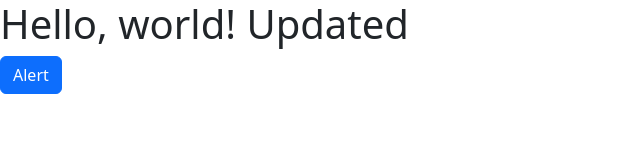
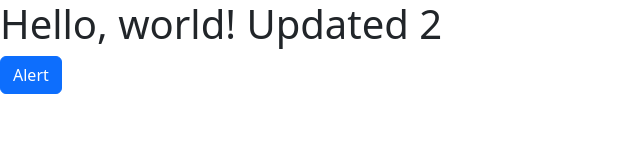
Before and after one commit to mdonald412/mattdonald.github.io, a plain HTML site: page index.html in a window 1280 px wide. Shown: the full height of the page, 0-640 px from the left. Drawn offline with nearby package versions, Linux system fonts and the light colour scheme.

Commit message:
Update index.html

```diff
--- a/index.html
+++ b/index.html
@@ -12,7 +12,10 @@
                 alert('Button was clicked!');
                                   }
     </script>
-    <h1>Hello, world! Updated</h1>
+    <div class="d-flex justify-content-between">
+    <h1>Hello, world! Updated 2</h1>
+     </div>
+    </div>
     <button type="button" class="btn btn-primary" onclick = "MyFunction()">Alert</button>
   </body>
 </html>
```
